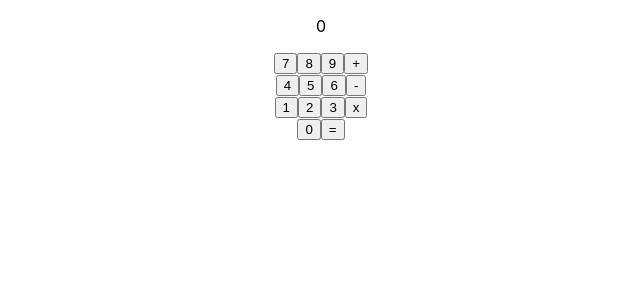
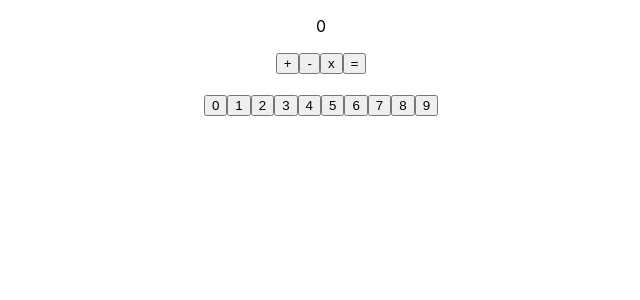
Before and after one commit to harsharteja9/excelra_task, a React (Create React App) app in the folder excelra_task/: page / in a window 1280 px wide. Shown: the top 300 px of the page, without its empty margins (319-959 px from the left). Built offline with nearby package versions, Linux system fonts and the light colour scheme.

Commit message:
Removed duplication of buttons

```diff
--- a/excelra_task/src/App.js
+++ b/excelra_task/src/App.js
@@ -4,6 +4,7 @@ import "./App.css";
 function App() {
   const [count, setCount] = useState("0");
   const [reset, setReset] = useState(false);
+  const arr = [0, 1, 2, 3, 4, 5, 6, 7, 8, 9];
 
   const handleCounter = (el) => {
     if (reset) {
@@ -29,23 +30,15 @@ function App() {
         <p>{count}</p>
       </div>
       <div>
-        <button onClick={() => handleCounter(7)}>7</button>
-        <button onClick={() => handleCounter(8)}>8</button>
-        <button onClick={() => handleCounter(9)}>9</button>
         <button onClick={() => handleCounter("+")}>+</button>
+        <button onClick={() => handleCounter("-")}>-</button>
+        <button onClick={() => handleCounter("*")}>x</button>
+        <button onClick={() => handleOperation()}>=</button>
         <br />
-        <button onClick={() => handleCounter(4)}>4</button>
-        <button onClick={() => handleCounter(5)}>5</button>
-        <button onClick={() => handleCounter(6)}>6</button>
-        <button onClick={() => handleCounter("-")}>-</button>
         <br />
-        <button onClick={() => handleCounter(1)}>1</button>
-        <button onClick={() => handleCounter(2)}>2</button>
-        <button onClick={() => handleCounter(3)}>3</button>
-        <button onClick={() => handleCounter("*")}>x</button>
-        <br />
-        <button onClick={() => handleCounter(0)}>0</button>
-        <button onClick={() => handleOperation()}>=</button>
+        {arr.map((el) => (
+          <button onClick={() => handleCounter(el)}>{el}</button>
+        ))}
         <br />
       </div>
     </div>
```
